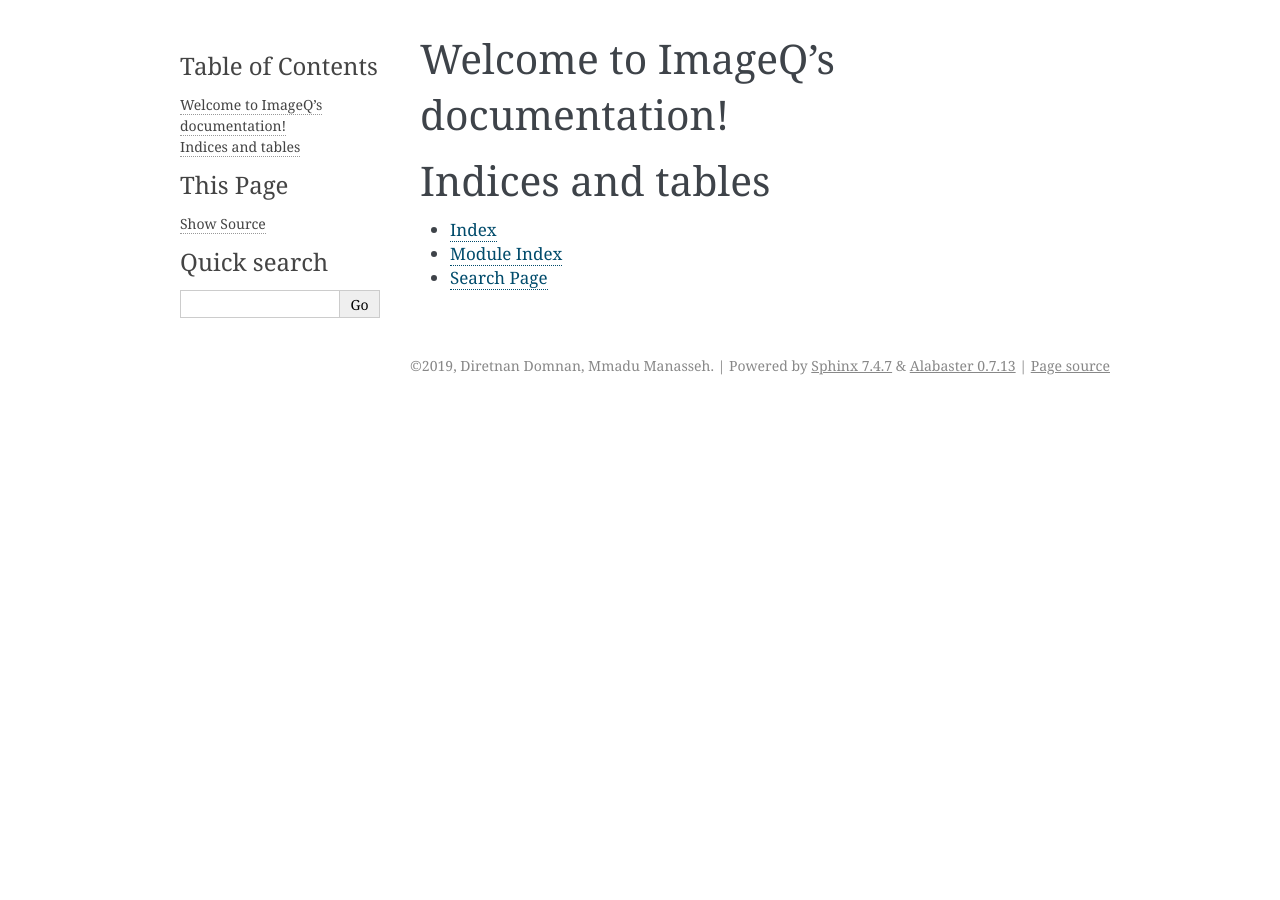
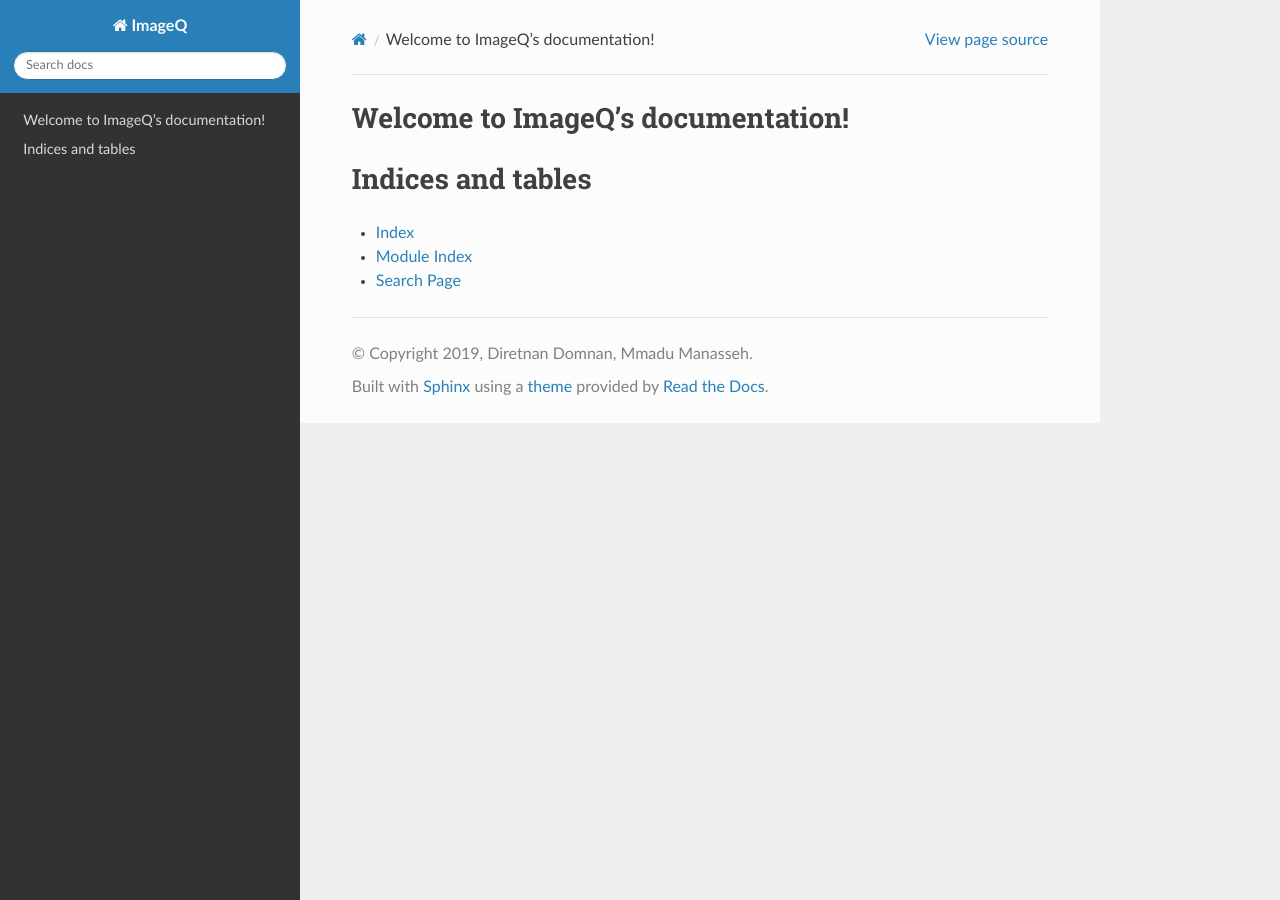
Before and after one commit to bisohns/imageQ, a Sphinx documentation site: the page built from docs/source/index.rst, in a window 1280 px wide. Built offline with Sphinx 7.4.7 and the Read the Docs theme 2.0.0, drawn with Linux system fonts in a browser that asks for light colours.

Commit message:
sphinx_rtd_theme

```diff
--- a/docs/source/conf.py
+++ b/docs/source/conf.py
@@ -78,7 +78,7 @@ pygments_style = None
 # The theme to use for HTML and HTML Help pages.  See the documentation for
 # a list of builtin themes.
 #
-html_theme = 'alabaster'
+html_theme = 'sphinx_rtd_theme'
 
 # Theme options are theme-specific and customize the look and feel of a theme
 # further.  For a list of options available for each theme, see the
```
Also changed, not shown: requirements.txt (+1 -6 lines).
